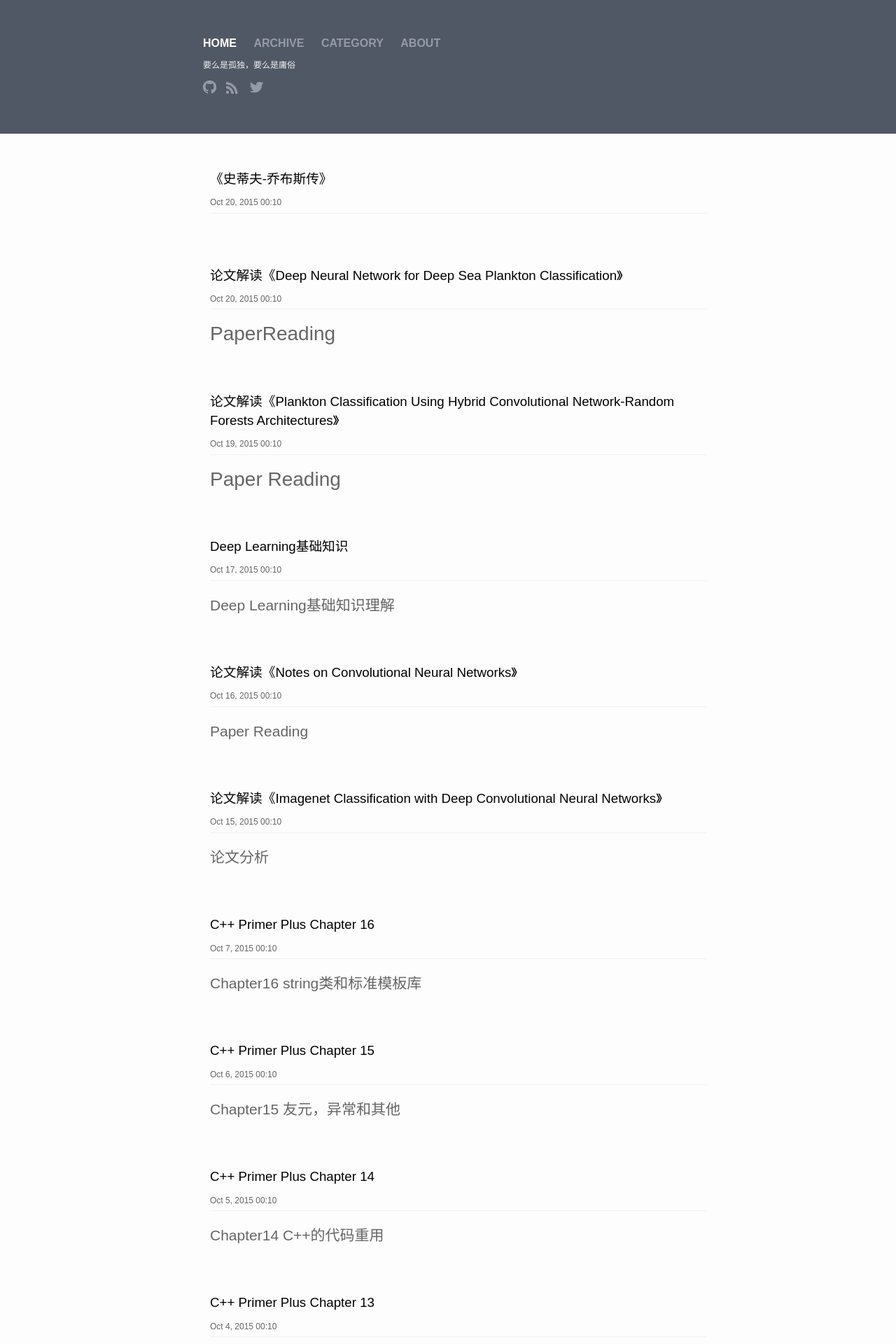
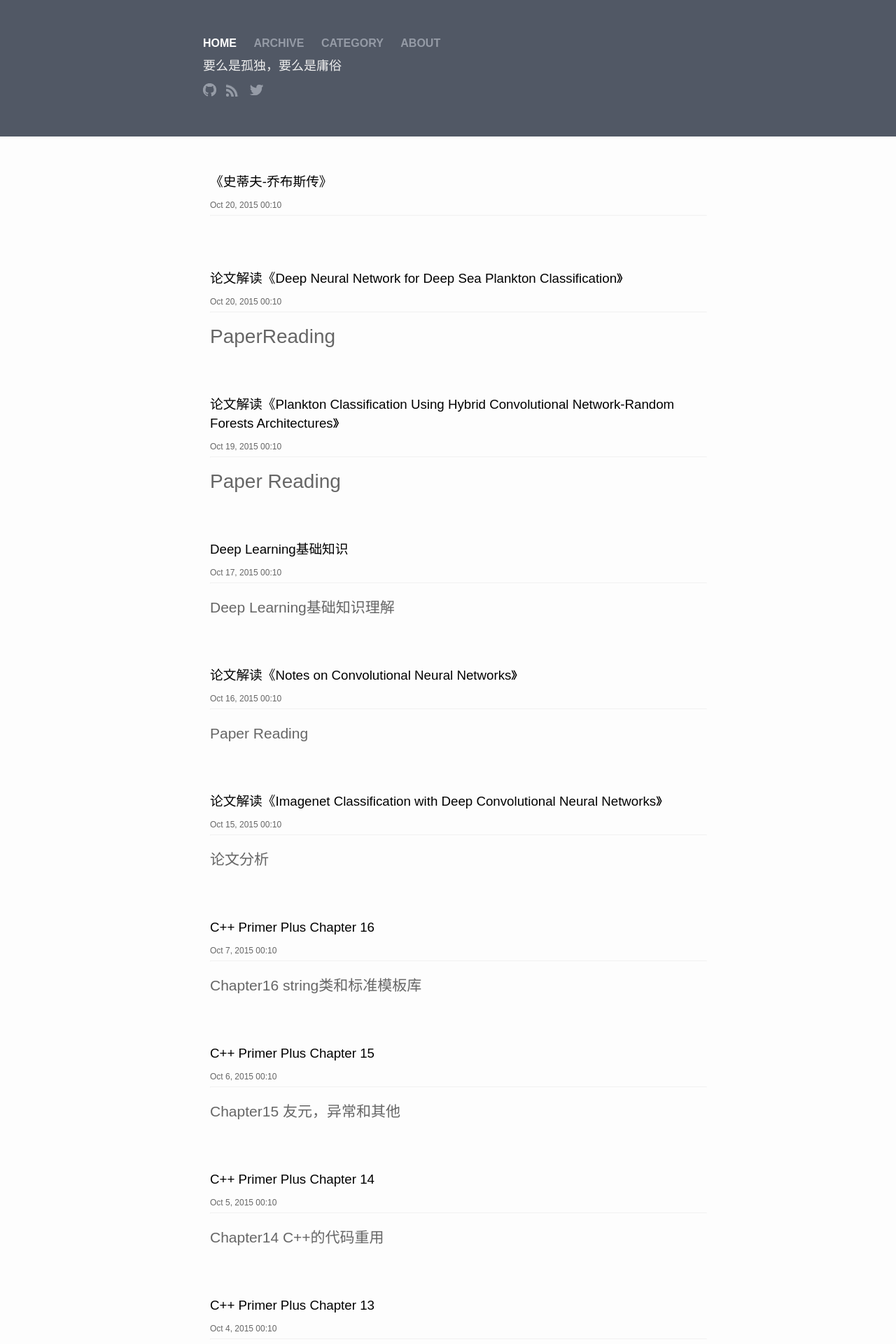
Before and after one commit to daijialun/daijialun.github.io, a Jekyll site: the page built from index.html, in a window 1280 px wide. Shown: the top 1920 px of the page at 70% size. Built offline with Jekyll 4.4.1, drawn with Linux system fonts in a browser that asks for light colours.

Commit message:
Modify .descrption in _sass/_layout.scss

```diff
--- a/_sass/_layout.scss
+++ b/_sass/_layout.scss
@@ -78,8 +78,8 @@ li {
 
 .description {
     padding-top: 10px;
-    font-size: 12px;
-    line-height: 1.5em;
+    font-size: 18px;
+    line-height: 1.2em;
     color: #EEE;
 }
 
```
